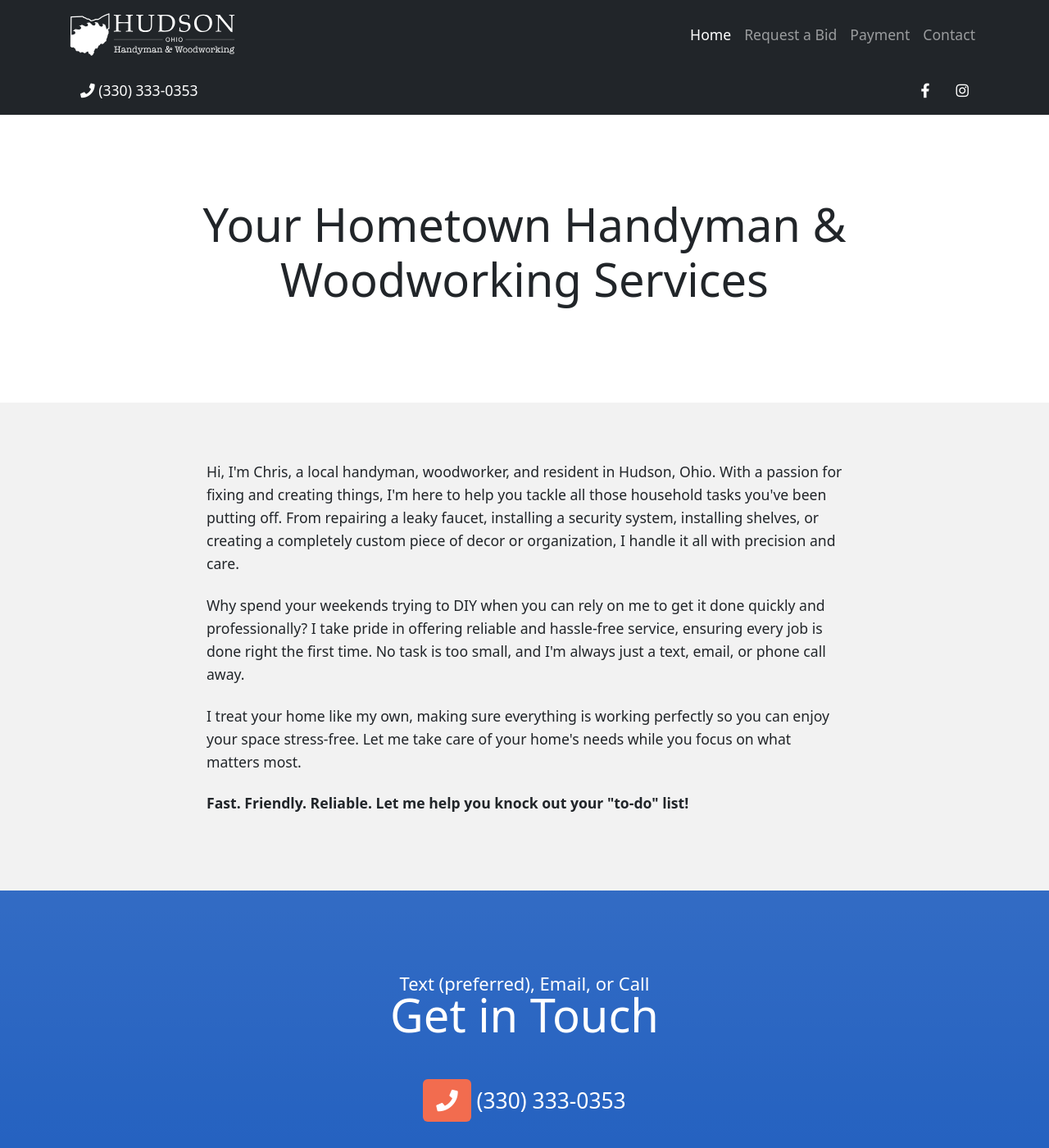
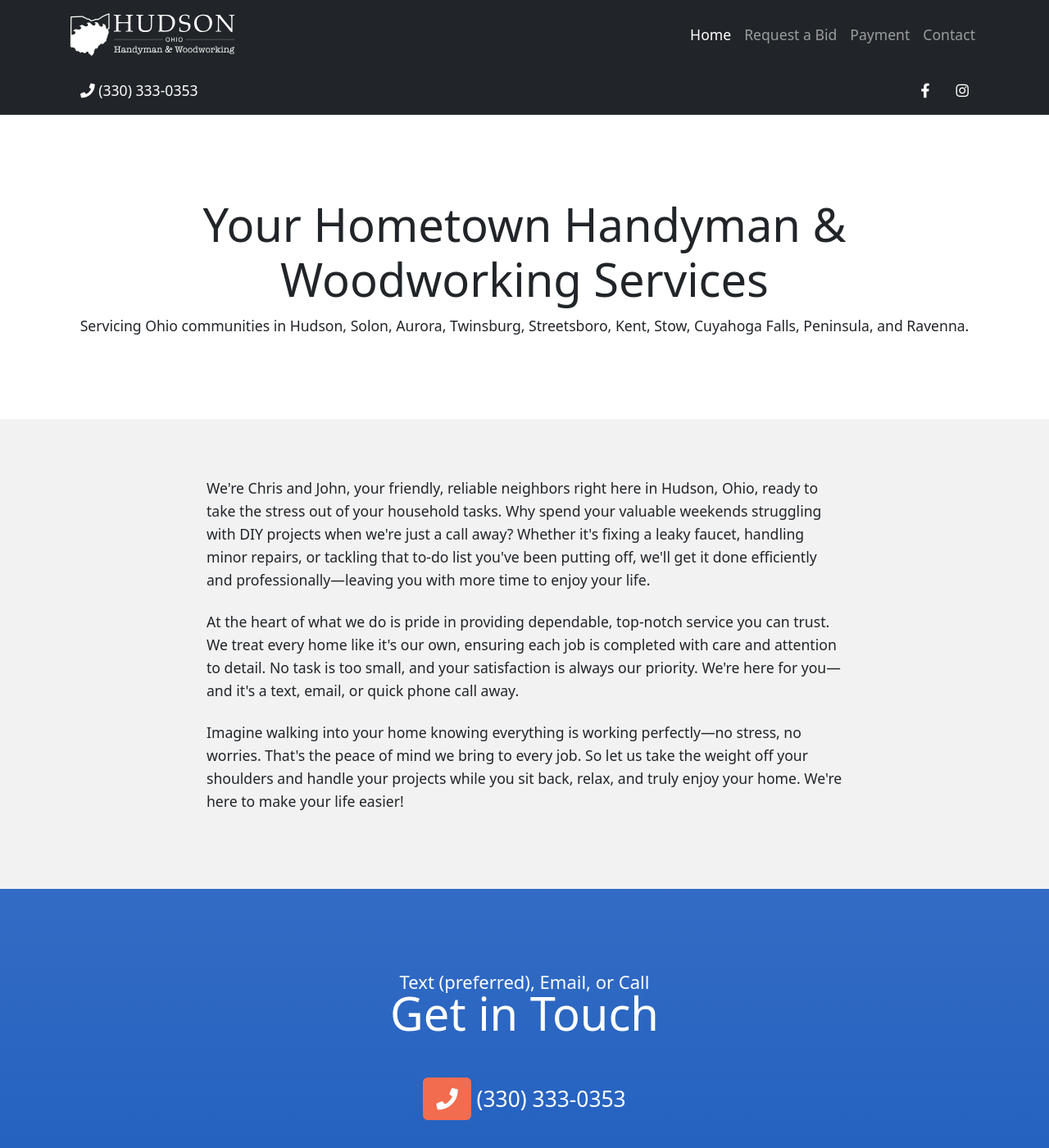
Before and after one commit to ChrisHonniball/hudson-ohio-handyman-and-renovations, a Jekyll site: the page built from index.html, in a window 1280 px wide and 1400 px high. Shown: the whole window at 82% size. Built offline with Jekyll 4.4.1, drawn with Linux system fonts in a browser that asks for light colours; the list of posts is cut into pages by our own code.

Commit message:
Content update for addition of John.

```diff
--- a/index.html
+++ b/index.html
@@ -4,9 +4,14 @@ layout: default
 
 <section class="bg-white pt-100 pb-100 px-3">
   <div class="container text-center">
-    <h1 class="display-4 mt-0 mb-3">
+    <h1 class="display-4 mt-0 mb-2">
       Your Hometown Handyman & Woodworking Services
     </h1>
+
+    <p class="mb-0">
+      Servicing Ohio communities in Hudson, Solon, Aurora, Twinsburg,
+      Streetsboro, Kent, Stow, Cuyahoga Falls, Peninsula, and Ravenna.
+    </p>
   </div>
 </section>
 
@@ -15,33 +20,29 @@ layout: default
     <div class="d-block row d-flex justify-content-center">
       <div class="col-12 mx-auto" style="max-width: 800px">
         <p>
-          Hi, I'm Chris, a local handyman, woodworker, and resident in Hudson,
-          Ohio. With a passion for fixing and creating things, I'm here to help
-          you tackle all those household tasks you've been putting off. From
-          repairing a leaky faucet, installing a security system, installing
-          shelves, or creating a completely custom piece of decor or
-          organization, I handle it all with precision and care.
+          We're Chris and John, your friendly, reliable neighbors right here in
+          Hudson, Ohio, ready to take the stress out of your household tasks.
+          Why spend your valuable weekends struggling with DIY projects when
+          we're just a call away? Whether it's fixing a leaky faucet, handling
+          minor repairs, or tackling that to-do list you've been putting off,
+          we'll get it done efficiently and professionally&mdash;leaving you
+          with more time to enjoy your life.
         </p>
 
         <p>
-          Why spend your weekends trying to DIY when you can rely on me to get
-          it done quickly and professionally? I take pride in offering reliable
-          and hassle-free service, ensuring every job is done right the first
-          time. No task is too small, and I'm always just a text, email, or
-          phone call away.
+          At the heart of what we do is pride in providing dependable, top-notch
+          service you can trust. We treat every home like it's our own, ensuring
+          each job is completed with care and attention to detail. No task is
+          too small, and your satisfaction is always our priority. We're here
+          for you&mdash;and it's a text, email, or quick phone call away.
         </p>
 
         <p>
-          I treat your home like my own, making sure everything is working
-          perfectly so you can enjoy your space stress-free. Let me take care of
-          your home's needs while you focus on what matters most.
-        </p>
-
-        <p>
-          <strong
-            >Fast. Friendly. Reliable. Let me help you knock out your "to-do"
-            list!</strong
-          >
+          Imagine walking into your home knowing everything is working
+          perfectly—no stress, no worries. That's the peace of mind we bring to
+          every job. So let us take the weight off your shoulders and handle
+          your projects while you sit back, relax, and truly enjoy your home.
+          We're here to make your life easier!
         </p>
       </div>
     </div>
```
